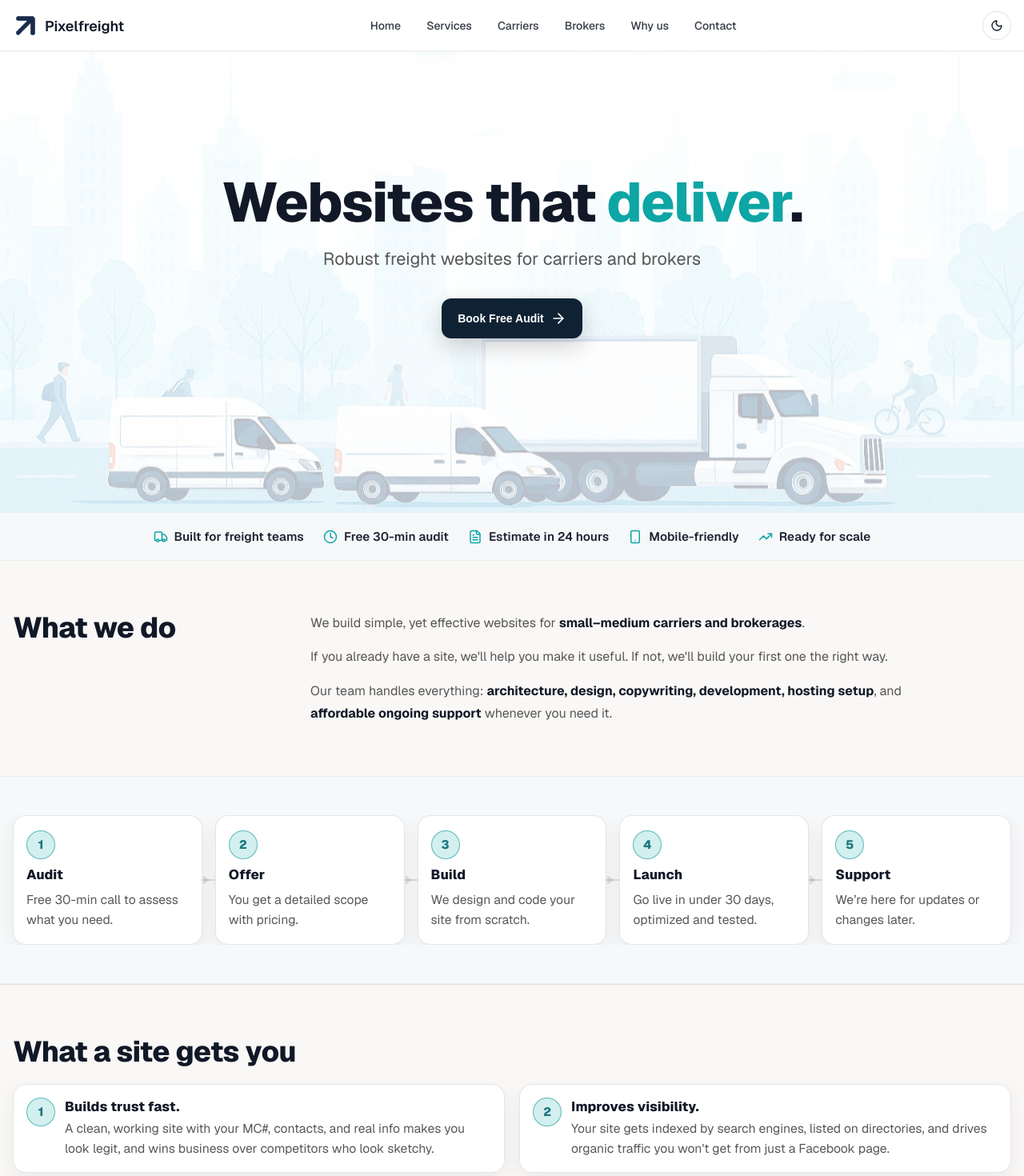
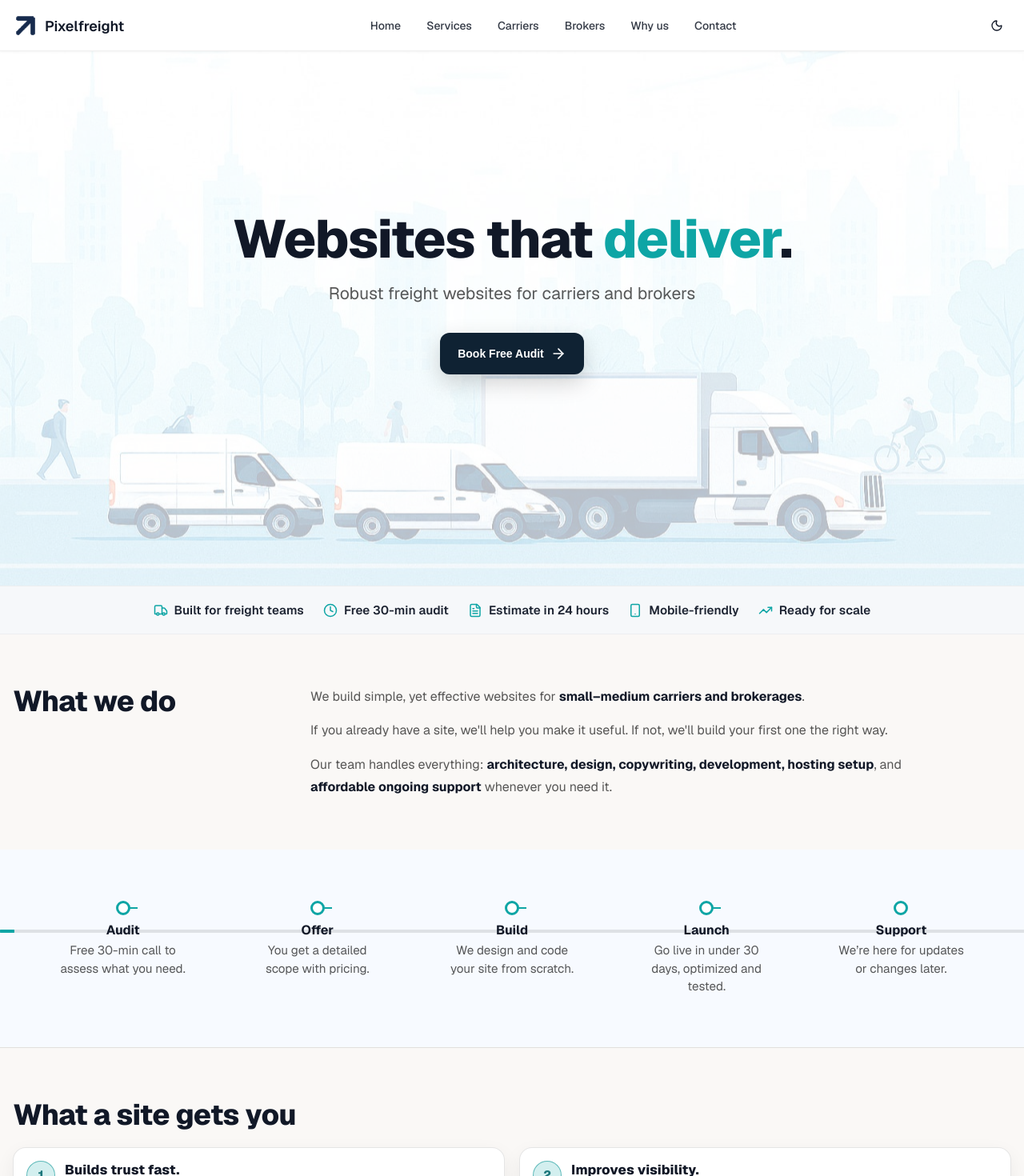
Before and after one commit to VickTorry/pixelfreight, a Next.js app: page / in a window 1280 px wide. Shown: the top 1470 px of the page at 80% size. Built offline with nearby package versions, Linux system fonts and the light colour scheme.

Commit message:
fixed calendly link, arrows, toggle btn, hero height

```diff
--- a/components/BookAuditSection/BookAuditSection.tsx
+++ b/components/BookAuditSection/BookAuditSection.tsx
@@ -19,7 +19,7 @@ export function BookAuditSection() {
             size="lg"
             className={styles.button}
             onClick={() =>
-              window.open("https://calendly.com/pixelfreight/hopwebsites-meeting", "_blank")
+              window.open("https://calendly.com/pixelfreight/pixelfreight-audit", "_blank")
             }
           >
             Book via Calendly
--- a/components/Hero/Hero.module.css
+++ b/components/Hero/Hero.module.css
@@ -1,8 +1,14 @@
-/* SECTION — same images */
+/* SECTION — adjusted height */
 .section {
   position: relative;
   isolation: isolate;
-  min-height: 80vh;
+
+  /* Adjusted from 95vh down to 88vh */
+  min-height: 91.5vh;
+
+  padding-top: 4rem; /* previously 6rem */
+  padding-bottom: 4rem;
+
   display: grid;
   place-items: center;
 
@@ -29,7 +35,6 @@
 }
 
 /* ---- READABILITY OVERLAYS ---- */
-/* LIGHT: subtle white veil */
 .overlay {
   position: absolute;
   inset: 0;
@@ -37,8 +42,6 @@
   pointer-events: none;
   background-color: rgba(255, 255, 255, 0.72);
 }
-
-/* DARK: replace the white veil with a deep navy/black gradient */
 :global(html[data-theme="dark"]) .overlay {
   background: radial-gradient(
       1100px 500px at 50% 80%,
@@ -56,10 +59,14 @@
   width: 100%;
   margin: 0 auto;
   padding: 0 1rem;
+
+  padding-top: 1.5rem;
+  padding-bottom: 1.5rem;
+
   text-align: center;
 }
 
-/* TYPOGRAPHY (unchanged) */
+/* TYPOGRAPHY */
 .headline {
   font-family: var(
     --font-geist-sans,
@@ -74,7 +81,7 @@
   letter-spacing: -0.02em;
   line-height: 1.05;
   color: var(--pf-text);
-  font-size: clamp(2.25rem, 5.4vw, 4.5rem);
+  font-size: clamp(2.25rem, 5.2vw, 4.25rem); /* slight reduction */
   margin-bottom: 1rem;
 }
 .primaryHighlight {
@@ -91,7 +98,7 @@
     Roboto,
     sans-serif
   );
-  font-size: clamp(1.05rem, 1.7vw, 1.375rem);
+  font-size: clamp(1.05rem, 1.65vw, 1.35rem); /* slight reduction */
   color: var(--pf-text-muted);
   line-height: 1.6;
   max-width: 820px;
@@ -109,7 +116,7 @@
   color: var(--pf-cta-fg) !important;
   border: none !important;
   border-radius: 12px !important;
-  padding: 0.95rem 1.25rem !important;
+  padding: 1rem 1.4rem !important;
   font-weight: 700 !important;
   box-shadow: 0 10px 28px rgba(0, 0, 0, 0.18) !important;
   transition: background 0.2s, transform 0.04s, box-shadow 0.2s !important;
--- a/components/Hero/Hero.tsx
+++ b/components/Hero/Hero.tsx
@@ -28,7 +28,7 @@ export default function Hero() {
               size="lg"
               className={styles.button}
               onClick={() =>
-                window.open('https://calendly.com/pixelfreight/hopwebsites-meeting', '_blank')
+                window.open('https://calendly.com/pixelfreight/pixelfreight-audit', '_blank')
               }
             >
               Book Free Audit
--- a/components/OurServices/OurServices.module.css
+++ b/components/OurServices/OurServices.module.css
@@ -1,136 +1,129 @@
-/* OurServices.module.css */
-
-/* Section ribbon: soft in light, clean in dark */
 .servicesSection {
-  padding: clamp(2rem, 6vw, 3rem) 0;
-  background: rgba(240, 245, 255, 0.45);
-  border-top: 1px solid rgba(0, 0, 0, 0.04);
-  border-bottom: 1px solid rgba(0, 0, 0, 0.04);
-}
-html[data-theme="dark"] .servicesSection {
-  background: transparent;
-  border-top: 1px solid var(--pf-border);
-  border-bottom: 1px solid var(--pf-border);
+  padding: clamp(3rem, 6vw, 4rem) 0;
+  background: #f7faff;
+  position: relative;
 }
 
-/* Horizontal chain; scrollable on small screens */
-.chevronChain {
+html[data-theme="dark"] .servicesSection {
+  background: #0b111f;
+}
+
+.timelineWrapper {
+  position: relative;
   max-width: 1280px;
   margin: 0 auto;
-  padding: 0 1rem;
-  display: flex;
-  gap: 16px;
-  align-items: stretch;
-  overflow-x: auto;
-  scroll-snap-type: x proximity;
+  padding: 0 2rem;
 }
 
-/* Step card */
-.step {
-  position: relative;
-  flex: 0 0 240px;
-  background: var(--pf-surface);
-  border: 1px solid var(--pf-border);
-  border-radius: 16px;
-  box-shadow: 0 8px 24px rgba(0, 0, 0, 0.06);
-  scroll-snap-align: start;
-  transition: transform 0.12s ease, border-color 0.18s ease,
-    box-shadow 0.18s ease;
+.timelineTrack {
+  position: absolute;
+  top: 36px;
+  left: 0;
+  right: 0;
+  height: 4px;
+  background: var(--pf-border, #ccc);
+  z-index: 0;
+  overflow: hidden;
 }
 
-/* Hover accent as INSET ring so it shows on all 4 sides */
-.step:hover {
-  transform: translateY(-2px);
-  border-color: var(--pf-border); /* keep neutral border to avoid jump */
-  box-shadow: 0 14px 34px rgba(0, 0, 0, 0.1), inset 0 0 0 2px var(--pf-accent);
+.flowDot {
+  width: 18px;
+  height: 18px;
+  background: var(--pf-accent, #0ea5a5);
+  border-radius: 999px;
+  position: absolute;
+  top: -7px;
+  left: 0;
+  animation: moveDot 6s infinite ease-in-out;
 }
 
-/* Connectors between steps (line + tiny arrow) */
-.step:not(.last)::after {
+@keyframes moveDot {
+  0% {
+    left: 0%;
+  }
+  50% {
+    left: 50%;
+  }
+  100% {
+    left: 100%;
+  }
+}
+
+.stepsRow {
+  display: flex;
+  justify-content: space-between;
+  position: relative;
+  z-index: 2;
+}
+
+.stepItem {
+  flex: 1;
+  text-align: center;
+  position: relative;
+}
+
+.dotWrapper {
+  width: 18px;
+  height: 18px;
+  background: var(--pf-surface, #fff);
+  border: 3px solid var(--pf-accent);
+  border-radius: 999px;
+  margin: 0 auto 0.5rem;
+  position: relative;
+  z-index: 3;
+}
+
+.dotWrapper::after {
   content: "";
   position: absolute;
   top: 50%;
-  right: -28px;
-  width: 28px;
+  left: 100%;
   height: 2px;
-  background: var(--pf-border);
+  width: 100%;
+  background: var(--pf-accent);
   transform: translateY(-50%);
-  pointer-events: none;
-}
-.step:not(.last)::before {
-  content: "";
-  position: absolute;
-  top: 50%;
-  right: -10px;
-  border-style: solid;
-  border-width: 6px 0 6px 8px;
-  border-color: transparent transparent transparent var(--pf-border);
-  transform: translateY(-50%);
-  pointer-events: none;
+  z-index: 1;
 }
 
-/* Match connector color on hover */
-.step:hover:not(.last)::after {
-  background: var(--pf-accent);
-}
-.step:hover:not(.last)::before {
-  border-left-color: var(--pf-accent);
+.stepItem:last-child .dotWrapper::after {
+  display: none;
 }
 
-/* Keep left edge clean for first card */
-.first {
-  margin-left: 0;
+.label h3 {
+  font-weight: 700;
+  font-size: 1rem;
+  color: var(--pf-text);
+  margin-bottom: 0.25rem;
 }
 
-/* Larger screens: let cards grow */
-@media (min-width: 960px) {
-  .step {
-    flex: 1 1 0;
-    min-width: 220px;
+.label p {
+  font-size: 0.95rem;
+  color: var(--pf-text-muted);
+  line-height: 1.5;
+  max-width: 160px;
+  margin: 0 auto;
+}
+
+/* Responsive */
+@media (max-width: 768px) {
+  .stepsRow {
+    flex-direction: column;
+    gap: 2rem;
+  }
+
+  .timelineTrack {
+    display: none;
+  }
+
+  .flowDot {
+    display: none;
+  }
+
+  .dotWrapper::after {
+    display: none;
+  }
+
+  .stepItem {
+    text-align: left;
   }
 }
-
-/* Card content */
-.stepContent {
-  display: grid;
-  gap: 8px;
-  padding: 18px 16px;
-}
-
-.stepNumber {
-  width: 36px;
-  height: 36px;
-  border-radius: 999px;
-  display: inline-grid;
-  place-items: center;
-  font-weight: 800;
-  font-size: 0.95rem;
-
-  /* accent chip: teal in light, amber in dark */
-  background: color-mix(in oklab, var(--pf-accent) 18%, transparent);
-  color: color-mix(in oklab, var(--pf-accent) 70%, var(--pf-text));
-  border: 1px solid color-mix(in oklab, var(--pf-accent) 55%, var(--pf-border));
-}
-
-.stepTitle {
-  font-weight: 800;
-  font-size: 1.05rem;
-  letter-spacing: 0.1px;
-  color: var(--pf-text);
-}
-
-.stepDescription {
-  color: var(--pf-text-muted);
-  line-height: 1.6;
-  font-size: 0.98rem;
-}
-
-/* Reduce spacing on very small screens */
-@media (max-width: 420px) {
-  .stepContent {
-    padding: 16px 14px;
-  }
-  .stepDescription {
-    font-size: 0.95rem;
-  }
-}
--- a/components/OurServices/OurServices.tsx
+++ b/components/OurServices/OurServices.tsx
@@ -1,29 +1,44 @@
-import styles from "./OurServices.module.css";
+'use client';
+
+import styles from './OurServices.module.css';
 
 const steps = [
-  { title: "Audit", description: "Free 30-min call to assess what you need." },
-  { title: "Offer", description: "You get a detailed scope with pricing." },
-  { title: "Build", description: "We design and code your site from scratch." },
-  { title: "Launch", description: "Go live in under 30 days, optimized and tested." },
-  { title: "Support", description: "We’re here for updates or changes later." },
+  'Audit',
+  'Offer',
+  'Build',
+  'Launch',
+  'Support',
+];
+
+const descriptions = [
+  'Free 30-min call to assess what you need.',
+  'You get a detailed scope with pricing.',
+  'We design and code your site from scratch.',
+  'Go live in under 30 days, optimized and tested.',
+  'We’re here for updates or changes later.',
 ];
 
 export default function OurServices() {
   return (
     <section className={styles.servicesSection}>
-      <div className={styles.chevronChain}>
-        {steps.map((step, index) => (
-          <div
-            className={`${styles.step} ${index === 0 ? styles.first : ""} ${index === steps.length - 1 ? styles.last : ""}`}
-            key={index}
-          >
-            <div className={styles.stepContent}>
-              <div className={styles.stepNumber}>{index + 1}</div>
-              <div className={styles.stepTitle}>{step.title}</div>
-              <div className={styles.stepDescription}>{step.description}</div>
+      <div className={styles.timelineWrapper}>
+        <div className={styles.timelineTrack}>
+          <div className={styles.flowDot} />
+        </div>
+
+        <div className={styles.stepsRow}>
+          {steps.map((step, index) => (
+            <div key={index} className={styles.stepItem}>
+              <div className={styles.dotWrapper}>
+                <div className={styles.dot} />
+              </div>
+              <div className={styles.label}>
+                <h3>{step}</h3>
+                <p>{descriptions[index]}</p>
+              </div>
             </div>
-          </div>
-        ))}
+          ))}
+        </div>
       </div>
     </section>
   );
--- a/components/ThemeToggle/ThemeToggle.module.css
+++ b/components/ThemeToggle/ThemeToggle.module.css
@@ -1,21 +1,46 @@
 .toggleButton {
-  height: 2.25rem; /* h-9 */
-  width: 2.25rem; /* w-9 */
-  padding: 0;
-  background: transparent;
-  border: none;
-  cursor: pointer;
-  display: flex;
+  height: 2.25rem;
+  width: 2.25rem;
+  border-radius: 9999px;
+  border: 1px solid transparent;
+  background-color: var(--pf-surface, #fff);
+  color: var(--pf-text, #111827);
+  display: inline-flex;
   align-items: center;
   justify-content: center;
-  transition: background-color 0.2s ease-in-out;
+  cursor: pointer;
+  transition: background-color 0.2s ease, border-color 0.2s ease,
+    transform 0.08s ease-in-out;
 }
 
+/* Hover (light mode) */
 .toggleButton:hover {
-  background-color: rgba(0, 0, 0, 0.05); /* mimic 'hover:bg-muted' */
+  background-color: rgba(0, 0, 0, 0.05);
+  border-color: var(--pf-accent, #0ea5a5); /* blue in light mode */
 }
 
-.icon {
-  width: 1rem; /* h-4 w-4 */
-  height: 1rem;
+/* Icon always rotates a bit when pressed */
+.toggleButton:active {
+  transform: scale(0.95);
 }
+
+/* ---- DARK MODE ---- */
+:root[data-theme="dark"] .toggleButton {
+  background-color: rgba(15, 23, 42, 0.8);
+  color: #f8d361; /* icon always yellow in dark mode */
+  border-color: transparent; /* idle = no border */
+}
+
+:root[data-theme="dark"] .toggleButton:hover {
+  background-color: rgba(255, 255, 255, 0.08);
+  border-color: #f8d361; /* yellow border only on hover */
+}
+
+/* Optional rotation on icon when clicked */
+.toggleButton svg {
+  transition: transform 0.4s ease;
+}
+
+.toggleButton:active svg {
+  transform: rotate(180deg);
+}
--- a/components/ThemeToggle/ThemeToggle.tsx
+++ b/components/ThemeToggle/ThemeToggle.tsx
@@ -1,13 +1,12 @@
-// components/ThemeToggle/ThemeToggle.tsx
 "use client";
 
 import { useEffect, useState } from "react";
 import { Moon, Sun } from "lucide-react";
+import styles from "./ThemeToggle.module.css";
 
 export function ThemeToggle() {
   const [theme, setTheme] = useState<"light" | "dark">("light");
 
-  // read initial theme on mount
   useEffect(() => {
     const el = document.documentElement;
     const stored = localStorage.getItem("pf-theme") as "light" | "dark" | null;
@@ -29,15 +28,10 @@ export function ThemeToggle() {
     <button
       aria-label="Toggle theme"
       onClick={toggle}
-      style={{
-        height: 36, width: 36, borderRadius: 9999,
-        border: "1px solid var(--pf-border, rgba(148,163,184,.2))",
-        background: "var(--pf-surface, #fff)", color: "var(--pf-text, #111827)",
-        display: "inline-flex", alignItems: "center", justifyContent: "center"
-      }}
+      className={`${styles.toggleButton} ${theme === "dark" ? styles.active : ""}`}
       title={theme === "dark" ? "Switch to light" : "Switch to dark"}
     >
-      {theme === "dark" ? <Sun size={16}/> : <Moon size={16}/>}
+      {theme === "dark" ? <Sun size={16} /> : <Moon size={16} />}
     </button>
   );
 }
```
Also changed, not shown: app/layout.tsx (+9 -9 lines).
